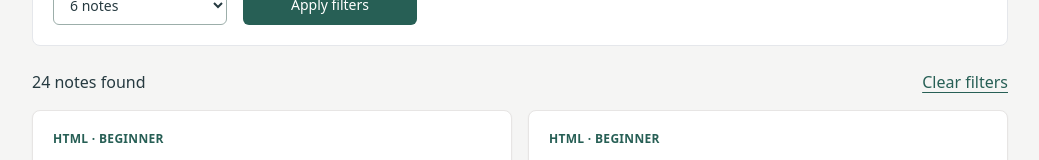
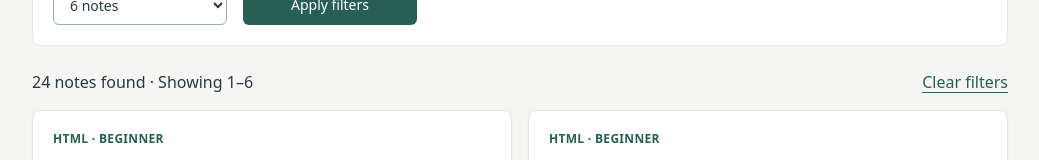
Before and after one commit to kirkduchesne/catalog-explorer, a Next.js app: page / in a window 1280 px wide. Shown: the part 332-492 px from the top of the page, without its empty margins (120-1159 px from the left). Built offline with nearby package versions, Linux system fonts and the light colour scheme.

Commit message:
feat: explain result ranges and page clamping

```diff
--- a/app/page.tsx
+++ b/app/page.tsx
@@ -1,7 +1,7 @@
 import { pageUrl, results, type Params } from '@/lib/query';
 import { SearchForm } from '@/components/search-form';
 export default async function Page({ searchParams }: { searchParams: Promise<Params> }) {
-  const { query, entries, count, pages, facets } = results(await searchParams);
+  const { query, entries, count, pages, facets, start, end, pageAdjusted } = results(await searchParams);
   return (
     <main id="main-content" className="mx-auto max-w-5xl p-6">
       <header className="mb-8">
@@ -12,10 +12,11 @@ export default async function Page({ searchParams }: { searchParams: Promise<Par
       <SearchForm query={query} facets={facets} />
       <div className="mb-4 flex justify-between gap-4">
         <p>
-          {count} {count === 1 ? 'note' : 'notes'} found
+          {count} {count === 1 ? 'note' : 'notes'} found · Showing {start}–{end}
         </p>
         <a href="/">Clear filters</a>
       </div>
+      {pageAdjusted ? <p className="mb-4">That page is outside these results. Showing the last available page.</p> : null}
       {!count ? (
         <p className="rounded-lg border bg-white p-6">
           No notes match these filters. Try a broader search or clear the
--- a/lib/query.ts
+++ b/lib/query.ts
@@ -77,6 +77,9 @@ export function results(params: Params) {
     query: { ...query, page },
     entries: matches.slice((page - 1) * query.size, page * query.size),
     count: matches.length,
+    start: matches.length ? (page - 1) * query.size + 1 : 0,
+    end: Math.min(page * query.size, matches.length),
+    pageAdjusted: page !== query.page,
     pages,
     facets,
   };
```
Also changed, not shown: tests/query.cjs (+4 -0 lines).
